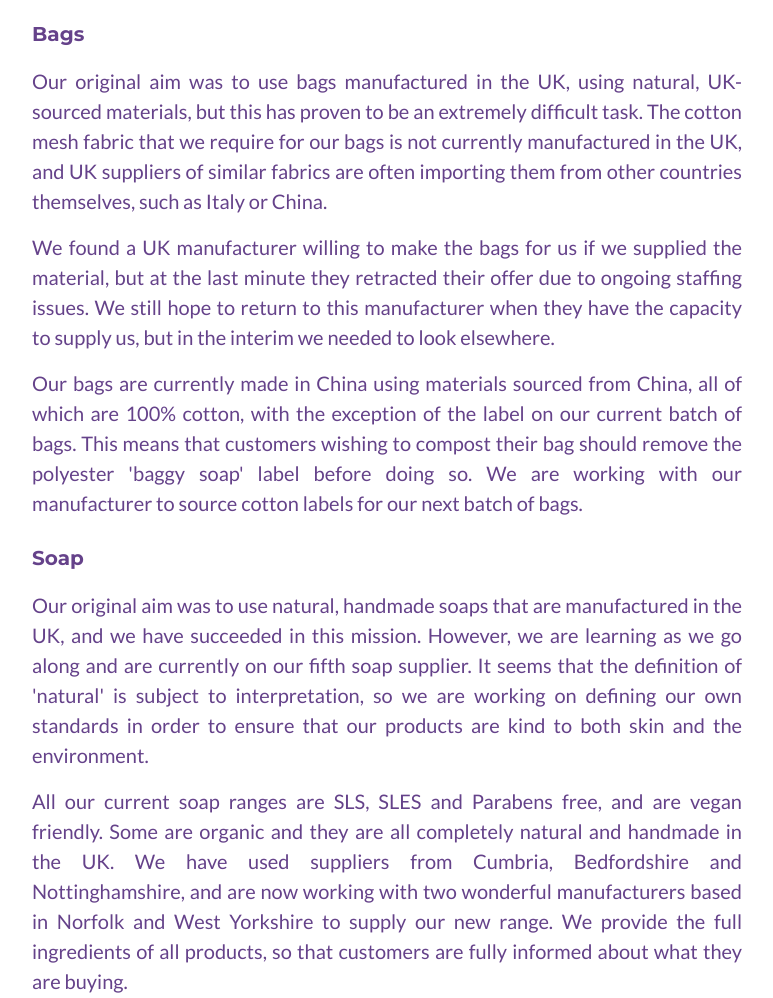
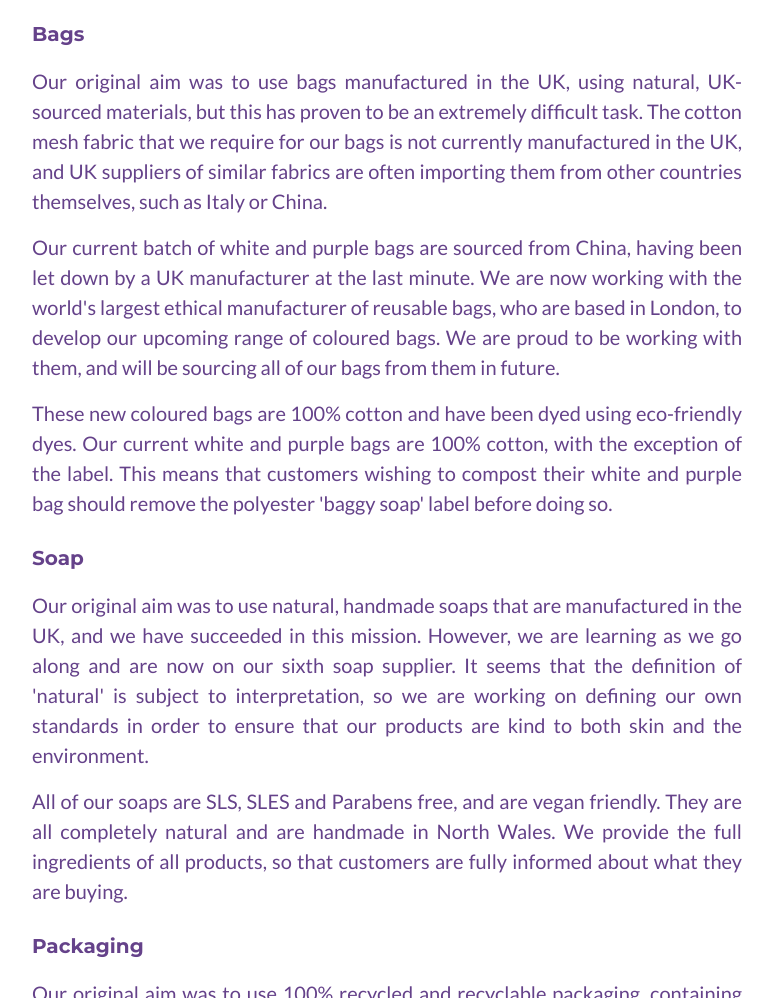
Before and after one commit to baggy-soap/baggy-soap-shop, a Django app: page / in a window 1280 px wide. Shown: the part 5502-6500 px from the top of the page, without its empty margins (253-1026 px from the left). Run offline with Django 3.2, Linux system fonts and the light colour scheme; some libraries are stand-ins or nearby versions.

Commit message:
Updated Bags and Soap section of website.

```diff
--- a/baggysoapshop/templates/index.html
+++ b/baggysoapshop/templates/index.html
@@ -409,25 +409,23 @@ going mushy in the dish)</li>
             but this has proven to be an extremely difficult task. The cotton mesh fabric that we require for our bags
             is not currently manufactured in the UK, and UK suppliers of similar fabrics are often importing them from
             other countries themselves, such as Italy or China.</p>
-          <p class="lead">We found a UK manufacturer willing to make the bags for us if we supplied the material, but
-            at the last minute they retracted their offer due to ongoing staffing issues. We still hope to return to
-            this manufacturer when they have the capacity to supply us, but in the interim we needed to look
-            elsewhere.</p>
-          <p class="lead">Our bags are currently made in China using materials sourced from China, all of which are 100%
-            cotton, with the exception of the label on our current batch of bags. This means that customers wishing to
-            compost their bag should remove the polyester 'baggy soap' label before doing so. We are working with our
-            manufacturer to source cotton labels for our next batch of bags.</p>
+          <p class="lead">Our current batch of white and purple bags are sourced from China, having been let down by a
+            UK manufacturer at the last minute. We are now working with the world's largest ethical manufacturer of
+            reusable bags, who are based in London, to develop our upcoming range of coloured bags. We are proud to be
+            working with them, and will be sourcing all of our bags from them in future.</p>
+          <p class="lead">These new coloured bags are 100% cotton and have been dyed using eco-friendly dyes. Our
+            current white and purple bags are 100% cotton, with the exception of the label. This means that customers
+            wishing to compost their white and purple bag should remove the polyester 'baggy soap' label before doing
+            so.</p>
           <h4>Soap</h4>
-          <p class="lead">Our original aim was to use natural, handmade soaps that are manufactured in the UK, and
-            we have succeeded in this mission. However, we are learning as we go along and are currently on our fifth
-            soap supplier. It seems that the definition of 'natural' is subject to interpretation, so we are
-            working on defining our own standards in order to ensure that our products are kind to both skin and the
+          <p class="lead">Our original aim was to use natural, handmade soaps that are manufactured in the UK, and we
+            have succeeded in this mission. However, we are learning as we go along and are now on our sixth soap
+            supplier. It seems that the definition of 'natural' is subject to interpretation, so we are working on
+            defining our own standards in order to ensure that our products are kind to both skin and the
             environment.</p>
-          <p class="lead">All our current soap ranges are SLS, SLES and Parabens free, and are vegan friendly. Some
-            are organic and they are all completely natural and handmade in the UK. We have used suppliers from Cumbria,
-            Bedfordshire and Nottinghamshire, and are now working with two wonderful manufacturers based in Norfolk and
-            West Yorkshire to supply our new range. We provide the full ingredients of all products, so that customers
-            are fully informed about what they are buying.</p>
+          <p class="lead">All of our soaps are SLS, SLES and Parabens free, and are vegan friendly. They are all
+            completely natural and are handmade in North Wales. We provide the full ingredients of all products,
+            so that customers are fully informed about what they are buying.</p>
           <h4>Packaging</h4>
           <p class="lead">Our original aim was to use 100% recycled and recyclable packaging, containing no plastic
             whatsoever. We are able to do this, by sourcing 100% recycled vintage manilla envelopes in which to
```
